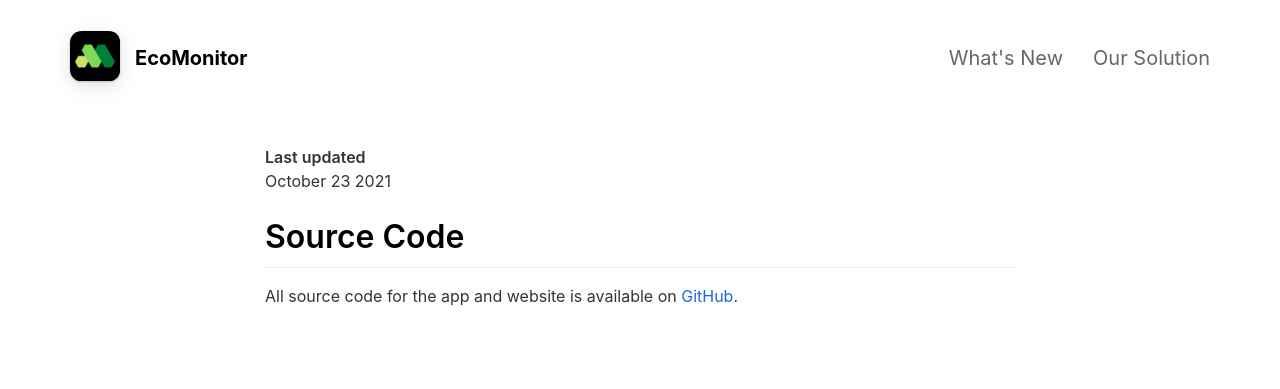
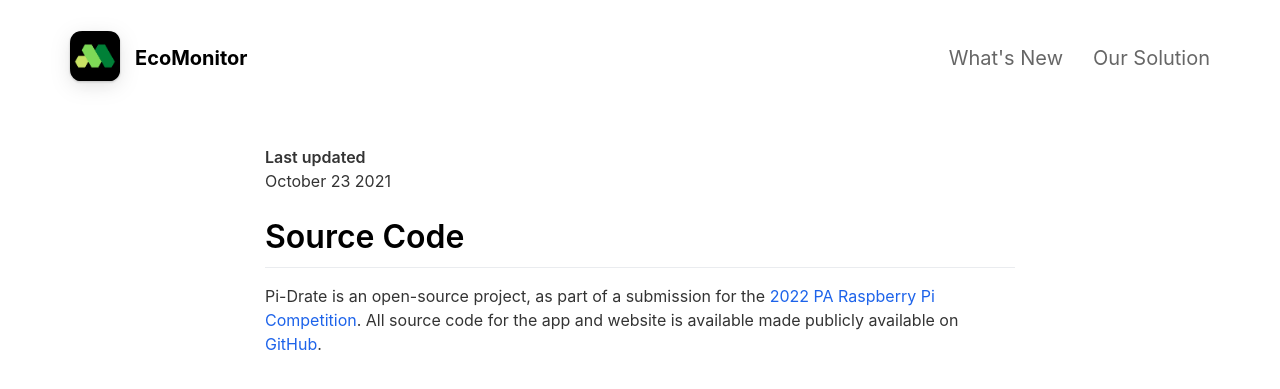
Before and after one commit to pi-drate/pi-drate.github.io, a Jekyll site: the page built from _pages/developers.md, in a window 1280 px wide. Shown: the top 389 px of the page. Built offline with Jekyll 4.4.1, drawn with Linux system fonts in a browser that asks for light colours; nearby versions of some CDN libraries.

Commit message:
Update developers.md

```diff
--- a/_pages/developers.md
+++ b/_pages/developers.md
@@ -8,4 +8,4 @@ include_in_header: false
 October 23 2021
 
 # Source Code
-All source code for the app and website is available on [GitHub](https://github.com/pi-drate/EcoMonitor).
+Pi-Drate is an open-source project, as part of a submission for the [2022 PA Raspberry Pi Competition](https://www.paconsulting.com/events/raspberry-pi-competition-uk/). All source code for the app and website is available made publicly available on [GitHub](https://github.com/pi-drate/EcoMonitor).
```
